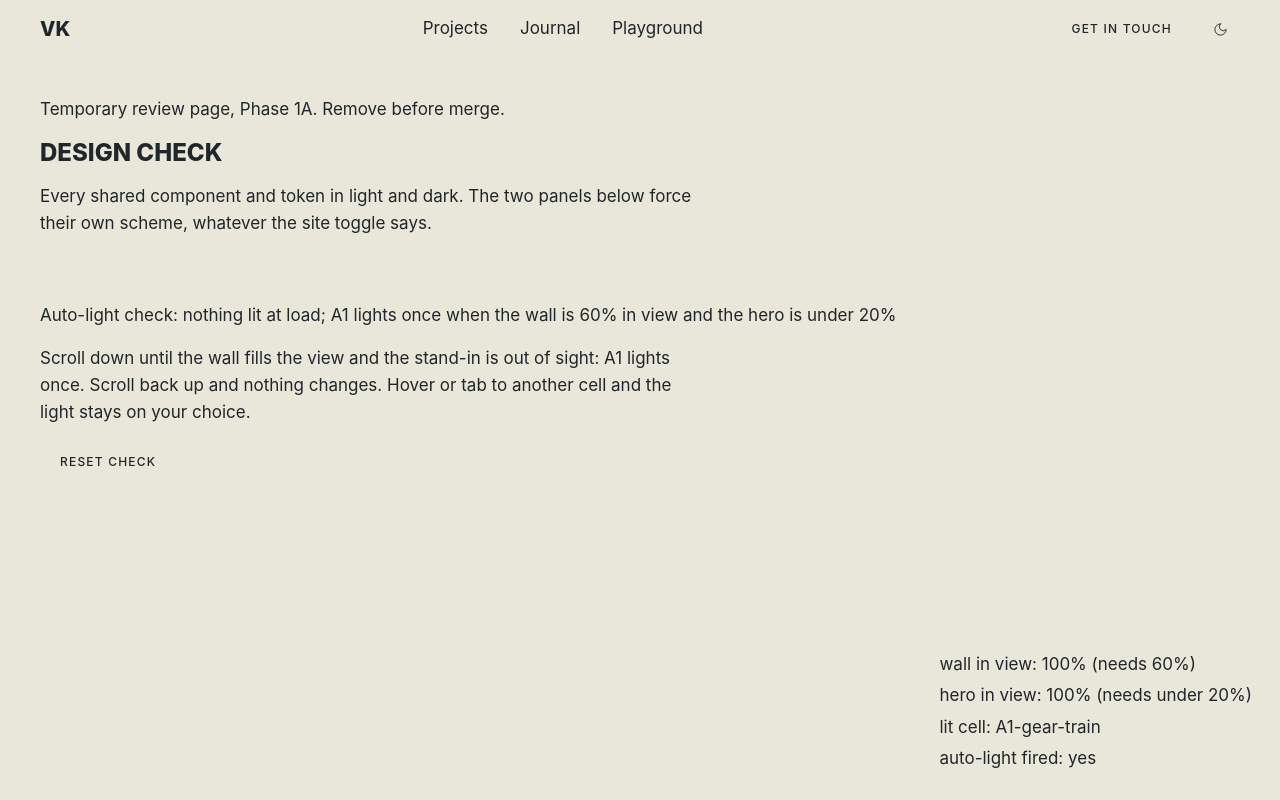
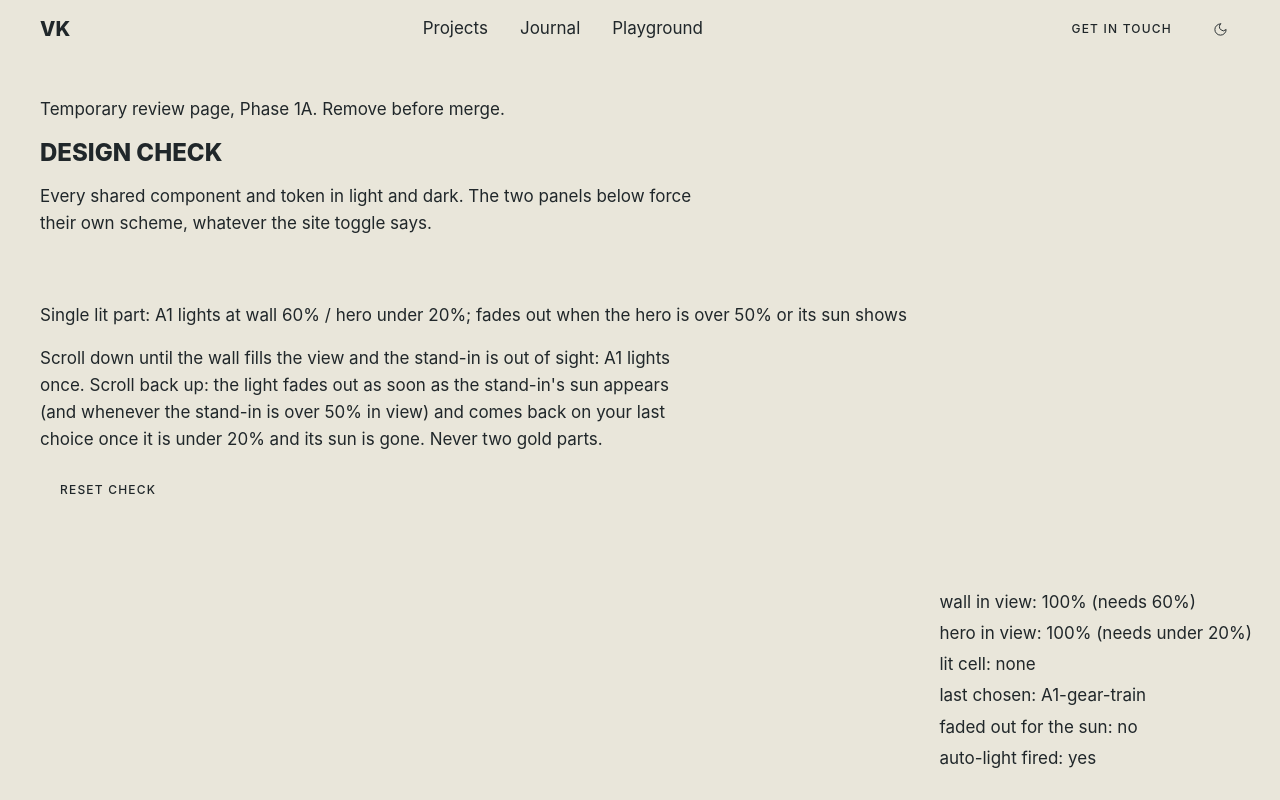
Before and after one commit to vijaykrishna68/Portfolio-v1, a React (Vite) app: page /design-check in a window 1280 px wide. Shown: the top 800 px of the page. Built offline with nearby package versions, Linux system fonts and the light colour scheme; a web font is replaced by a local one.

Commit message:
Fade the lit tool cell out while the Hero sun is on screen and relight the last choice

```diff
--- a/src/app/components/Hero/HeroComposition.tsx
+++ b/src/app/components/Hero/HeroComposition.tsx
@@ -65,7 +65,7 @@ export function HeroComposition({ className = "" }: { className?: string }) {
         <rect x="312" y="312" width="96" height="96" rx={R} className="fill-tension" />
 
         {/* The single lit sun, cut by the frame's bottom-right corner */}
-        <circle cx={VIEW} cy={VIEW} r="64" className="fill-lit" />
+        <circle data-hero-sun cx={VIEW} cy={VIEW} r="64" className="fill-lit" />
       </svg>
     </div>
   );
--- a/src/app/components/shared/ToolWall.tsx
+++ b/src/app/components/shared/ToolWall.tsx
@@ -12,8 +12,14 @@ import type { GlyphId } from "../../lib/glyphs";
  * must be unique in the document).
  */
 type ToolWallContextValue = {
+  /** The cell that is lit right now (null while suppressed or before anything is chosen). */
   litId: GlyphId | null;
+  /** The last cell chosen (automatically or by the user), even while the light is suppressed. */
+  chosenId: GlyphId | null;
+  /** True while the light is switched off so it cannot share the screen with the Hero sun. */
+  suppressed: boolean;
   light: (id: GlyphId) => void;
+  setSuppressed: (v: boolean) => void;
 };
 
 const ToolWallContext = createContext<ToolWallContextValue | null>(null);
@@ -29,17 +35,25 @@ export type AutoLightState = {
   hero: number;
   /** True once the automatic light has fired (or the user lit something first). */
   done: boolean;
+  /** True while the light is faded out because the Hero sun is on screen. */
+  suppressed: boolean;
 };
 
 const AUTO_LIGHT_WALL_MIN = 0.6; // wall at least 60% in view
-const AUTO_LIGHT_HERO_MAX = 0.2; // Hero composition less than 20% in view
+const AUTO_LIGHT_HERO_MAX = 0.2; // relight when the Hero composition is under 20% in view (and its sun is off screen)
+const AUTO_LIGHT_HERO_HIDE = 0.5; // fade the light out when the Hero composition is over 50% in view
 
 /**
- * Light one cell once, automatically: when the wall is at least 60% in view AND
- * no [data-hero-composition] is 20% or more in view, so the Hero sun and a lit
- * cell are never mostly on screen together. After that the light only moves on
- * hover, focus or tap and stays on the user's last choice. Nothing is lit at load.
- * Under reduced motion the fill has no animation (symbol .hi in theme.css).
+ * Keeps one gold part on screen at a time.
+ *  - Nothing is lit at load. A1 lights once, when the wall is at least 60% in
+ *    view and the Hero composition is under 20% in view.
+ *  - When a [data-hero-composition] is over 50% in view, or its sun
+ *    ([data-hero-sun]) is visible at all, the lit cell fades out (240ms, none
+ *    under reduced motion; symbol .hi in theme.css). The last-chosen cell
+ *    relights once the Hero is under 20% in view and its sun is off screen.
+ *  - Otherwise the light only moves on hover, focus or tap.
+ * The sun guard goes beyond the 50% threshold on purpose: scrolling up, the sun
+ * (bottom of the composition) appears long before the composition is 20% visible.
  */
 export function useAutoLight(glyph: GlyphId): AutoLightState & { wallRef: (el: HTMLElement | null) => void } {
   // Callback ref held in state: Reveal swaps its wrapper element when reduced motion is detected,
@@ -49,25 +63,34 @@ export function useAutoLight(glyph: GlyphId): AutoLightState & { wallRef: (el: H
   const wallApi = useRef(wall);
   wallApi.current = wall;
   const done = useRef(false);
-  const [state, setState] = useState<AutoLightState>({ wall: 0, hero: 0, done: false });
+  const [state, setState] = useState<AutoLightState>({ wall: 0, hero: 0, done: false, suppressed: false });
 
   useEffect(() => {
     const el = wallEl;
     if (!el) return;
     let wallRatio = 0;
     const heroRatios = new Map<Element, number>();
+    const sunSeen = new Set<Element>();
 
     const evaluate = () => {
       const hero = Math.max(0, ...heroRatios.values());
+      const sun = sunSeen.size > 0;
       const api = wallApi.current;
-      if (!done.current && api) {
-        if (api.litId !== null) done.current = true; // the user got there first
-        else if (wallRatio >= AUTO_LIGHT_WALL_MIN && hero < AUTO_LIGHT_HERO_MAX) {
-          done.current = true;
-          api.light(glyph);
+      if (api) {
+        if (hero > AUTO_LIGHT_HERO_HIDE || sun) {
+          api.setSuppressed(true);
+        } else if (hero < AUTO_LIGHT_HERO_MAX) {
+          api.setSuppressed(false);
+          if (!done.current) {
+            if (api.chosenId !== null) done.current = true; // the user got there first
+            else if (wallRatio >= AUTO_LIGHT_WALL_MIN) {
+              done.current = true;
+              api.light(glyph);
+            }
+          }
         }
       }
-      setState({ wall: wallRatio, hero, done: done.current });
+      setState({ wall: wallRatio, hero, done: done.current, suppressed: api?.suppressed ?? false });
     };
 
     const thresholds = Array.from({ length: 21 }, (_, i) => i / 20);
@@ -94,9 +117,20 @@ export function useAutoLight(glyph: GlyphId): AutoLightState & { wallRef: (el: H
       heroIO.observe(h);
     });
 
+    const sunIO = new IntersectionObserver(
+      (entries) => {
+        for (const e of entries) (e.isIntersecting ? sunSeen.add(e.target) : sunSeen.delete(e.target));
+        evaluate();
+      },
+      // 80px margin: the light is already off before the first sliver of sun can show.
+      { threshold: [0], rootMargin: "80px 0px 80px 0px" },
+    );
+    document.querySelectorAll("[data-hero-sun]").forEach((s) => sunIO.observe(s));
+
     return () => {
       wallIO.disconnect();
       heroIO.disconnect();
+      sunIO.disconnect();
     };
   }, [wallEl, glyph]);
 
@@ -118,9 +152,11 @@ export function ToolWallProvider({
   sprite?: boolean;
   children: ReactNode;
 }) {
-  const [litId, setLitId] = useState<GlyphId | null>(defaultLit);
-  const light = useCallback((id: GlyphId) => setLitId(id), []);
-  const value = useMemo(() => ({ litId, light }), [litId, light]);
+  const [chosenId, setChosenId] = useState<GlyphId | null>(defaultLit);
+  const [suppressed, setSuppressed] = useState(false);
+  const light = useCallback((id: GlyphId) => setChosenId(id), []);
+  const litId = suppressed ? null : chosenId;
+  const value = useMemo(() => ({ litId, chosenId, suppressed, light, setSuppressed }), [litId, chosenId, suppressed, light]);
   return (
     <ToolWallContext.Provider value={value}>
       {sprite ? <GlyphSprite /> : null}
--- a/src/app/pages/DesignCheck.tsx
+++ b/src/app/pages/DesignCheck.tsx
@@ -220,12 +220,14 @@ function AutoLightDemo() {
         <div>wall in view: {pct(s.wall)} (needs 60%)</div>
         <div>hero in view: {pct(s.hero)} (needs under 20%)</div>
         <div>lit cell: {wall?.litId ?? "none"}</div>
+        <div>last chosen: {wall?.chosenId ?? "none"}</div>
+        <div>faded out for the sun: {s.suppressed ? "yes" : "no"}</div>
         <div>auto-light fired: {s.done ? "yes" : "no"}</div>
       </div>
       {/* Stand-in for the Hero composition: same data attribute the real one carries */}
       <div data-hero-composition className="relative h-[360px] overflow-hidden border-stroke border-line rounded-slab bg-panel mb-6">
         <div className="absolute left-12 top-8 h-48 w-56 rounded-slab bg-accent" />
-        <div className="absolute right-0 bottom-0 h-32 w-32 rounded-tl-full bg-lit" />
+        <div data-hero-sun className="absolute right-0 bottom-0 h-32 w-32 rounded-tl-full bg-lit" />
         <Label className="absolute left-4 bottom-4">stand-in for the Hero composition (has the lit sun)</Label>
       </div>
       <div ref={s.wallRef}>
@@ -243,10 +245,10 @@ function AutoLightCheck() {
   const [run, setRun] = useState(0);
   return (
     <Container>
-      <Section title="Auto-light check: nothing lit at load; A1 lights once when the wall is 60% in view and the hero is under 20%">
+      <Section title="Single lit part: A1 lights at wall 60% / hero under 20%; fades out when the hero is over 50% or its sun shows">
         <p className="text-ink-muted text-caption max-w-[62ch] mb-4">
-          Scroll down until the wall fills the view and the stand-in is out of sight: A1 lights once. Scroll back up and nothing changes. Hover or tab to another
-          cell and the light stays on your choice.
+          Scroll down until the wall fills the view and the stand-in is out of sight: A1 lights once. Scroll back up: the light fades out as soon as the stand-in's sun
+          appears (and whenever the stand-in is over 50% in view) and comes back on your last choice once it is under 20% and its sun is gone. Never two gold parts.
         </p>
         <Button variant="outline" onClick={() => setRun((r) => r + 1)} className="mb-6">
           Reset check
```
